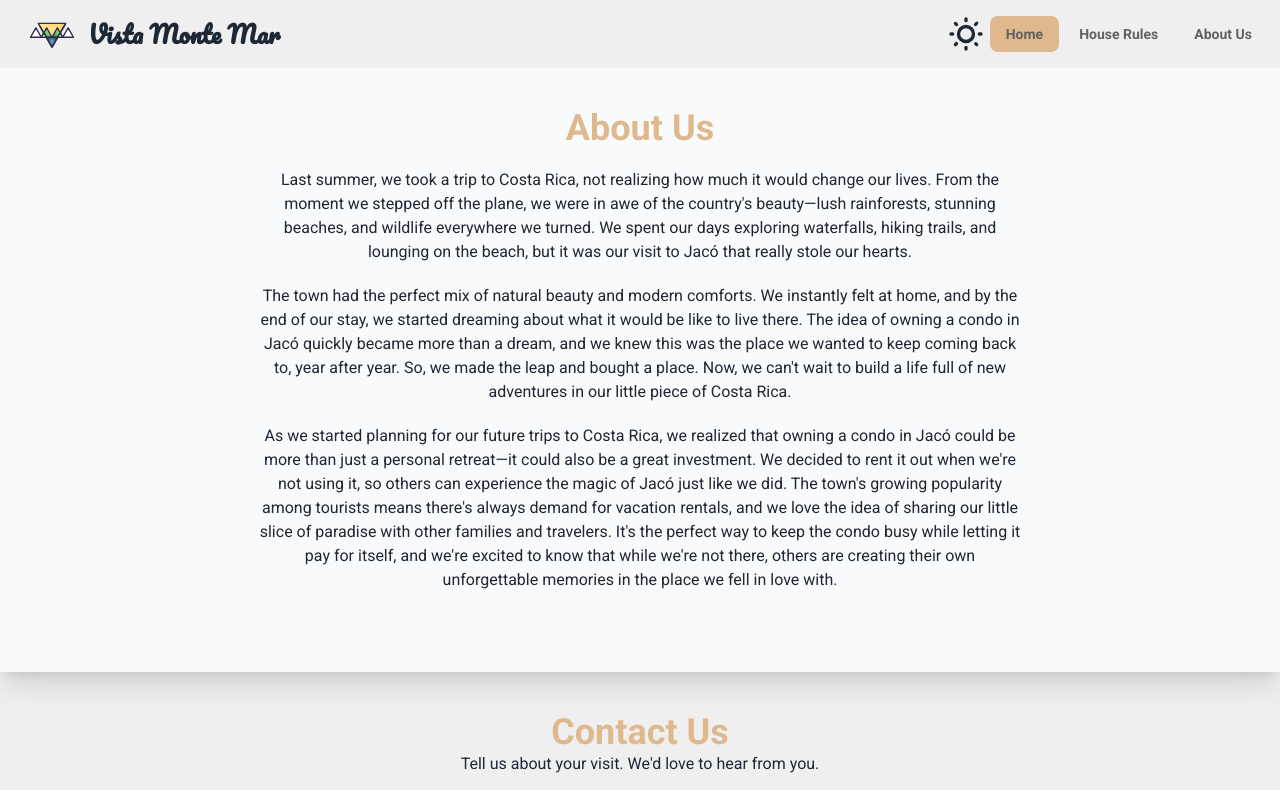
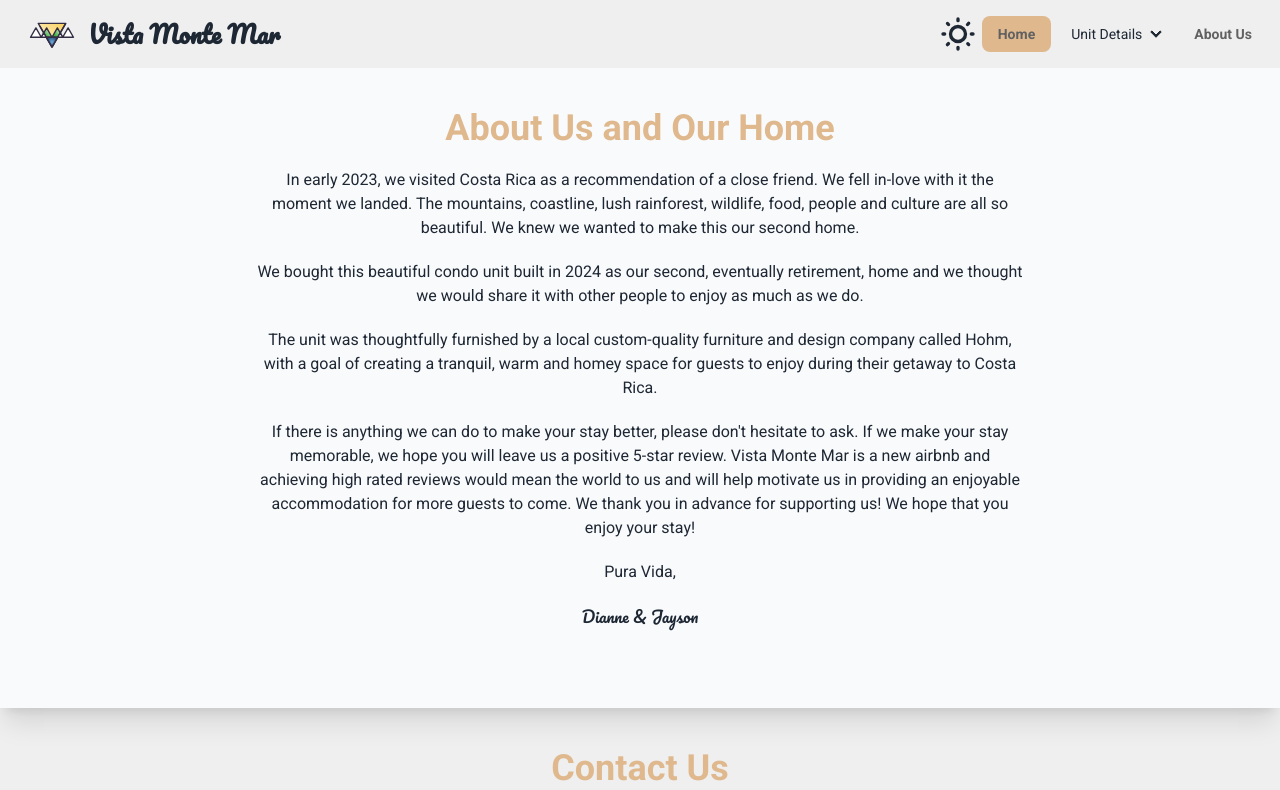
Before and after one commit to jmalab1/vista-monte-mar-app, a React (Vite) app: page /vista_monte_mar/about_us in a window 1280 px wide. Shown: the top 790 px of the page. Built offline with nearby package versions, Linux system fonts and the light colour scheme; some icons are missing.

Commit message:
updates to nav

```diff
--- a/src/modules/Navbar/index.tsx
+++ b/src/modules/Navbar/index.tsx
@@ -8,8 +8,17 @@ const NAV_MENU = [
     href: '/',
   },
   {
+    name: "Unit Details",
+    submenu: [
+      {
         name: 'House Rules',
         href: '/house_rules',
+      },
+      {
+        name: 'Directions',
+        href: '/directions',
+      },
+    ]
   },
   {
     name: 'About Us',
@@ -88,7 +97,13 @@ export const Navbar = () => {
       </div>
       <div className="flex-none hidden lg:block">
         <ul className="flex gap-1 menu menu-horizontal px-1">
-          {NAV_MENU.map(({ name, href }) => (
+          {NAV_MENU.map(({ name, href, submenu }) => {
+            if (submenu) {
+              return (<li>
+                <details>
+                  <summary>{name}</summary>
+                  <ul className="bg-base-100 rounded-t-none p-2 z-50">
+                    {submenu.map(({ name, href }) => (
                       <li>
                         <Link
                           to={href}
@@ -99,6 +114,24 @@ export const Navbar = () => {
                         </Link>
                       </li>
                     ))}
+                  </ul>
+                </details>
+              </li>
+              );
+            } else {
+              return (
+                <li>
+                  <Link
+                    to={href}
+                    className={`text-md text-gray-700 font-bold ${activeMenuItem == name ? 'bg-secondary' : ''}`}
+                    onClick={(e) => handleMenuClick(e, name)}
+                  >
+                    {name}
+                  </Link>
+                </li>
+              );
+            }
+          })}
         </ul>
       </div>
       <div className="drawer lg:hidden sm:block w-12 ml-2 mr-2">
@@ -135,17 +168,41 @@ export const Navbar = () => {
             className="drawer-overlay"
           ></label>
           <ul className="menu bg-base-200 text-base-content min-h-full w-80 p-4">
-            {NAV_MENU.map(({ name, href }) => (
+            {NAV_MENU.map(({ name, href, submenu }) => {
+              if (submenu) {
+                return (<li>
+                  <details>
+                    <summary>{name}</summary>
+                    <ul className="bg-base-100 rounded-t-none p-2 z-50">
+                      {submenu.map(({ name, href }) => (
                         <li>
                           <Link
                             to={href}
-                  className={`text-md font-bold ${activeMenuItem == name ? 'bg-secondary text-gray-700' : ''}`}
+                            className={`text-md text-gray-700 font-bold ${activeMenuItem == name ? 'bg-secondary' : ''}`}
                             onClick={(e) => handleMenuClick(e, name)}
                           >
                             {name}
                           </Link>
                         </li>
                       ))}
+                    </ul>
+                  </details>
+                </li>
+                );
+              } else {
+                return (
+                  <li>
+                    <Link
+                      to={href}
+                      className={`text-md text-gray-700 font-bold ${activeMenuItem == name ? 'bg-secondary' : ''}`}
+                      onClick={(e) => handleMenuClick(e, name)}
+                    >
+                      {name}
+                    </Link>
+                  </li>
+                );
+              }
+            })}
           </ul>
         </div>
       </div>
--- a/src/sections/AboutUsSection/about_us.json
+++ b/src/sections/AboutUsSection/about_us.json
@@ -1,5 +1,26 @@
 [
-  "Last summer, we took a trip to Costa Rica, not realizing how much it would change our lives. From the moment we stepped off the plane, we were in awe of the country's beauty—lush rainforests, stunning beaches, and wildlife everywhere we turned. We spent our days exploring waterfalls, hiking trails, and lounging on the beach, but it was our visit to Jacó that really stole our hearts.",
-  "The town had the perfect mix of natural beauty and modern comforts. We instantly felt at home, and by the end of our stay, we started dreaming about what it would be like to live there. The idea of owning a condo in Jacó quickly became more than a dream, and we knew this was the place we wanted to keep coming back to, year after year. So, we made the leap and bought a place. Now, we can't wait to build a life full of new adventures in our little piece of Costa Rica.",
-  "As we started planning for our future trips to Costa Rica, we realized that owning a condo in Jacó could be more than just a personal retreat—it could also be a great investment. We decided to rent it out when we're not using it, so others can experience the magic of Jacó just like we did. The town's growing popularity among tourists means there's always demand for vacation rentals, and we love the idea of sharing our little slice of paradise with other families and travelers. It's the perfect way to keep the condo busy while letting it pay for itself, and we're excited to know that while we're not there, others are creating their own unforgettable memories in the place we fell in love with."
+  {
+    "text": "In early 2023, we visited Costa Rica as a recommendation of a close friend. We fell in-love with it the moment we landed. The mountains, coastline, lush rainforest, wildlife, food, people and culture are all so beautiful. We knew we wanted to make this our second home.",
+    "font": ""
+  },
+  {
+    "text": "We bought this beautiful condo unit built in 2024 as our second, eventually retirement, home and we thought we would share it with other people to enjoy as much as we do.",
+    "font": ""
+  },
+  {
+    "text": "The unit was thoughtfully furnished by a local custom-quality furniture and design company called Hohm, with a goal of creating a tranquil, warm and homey space for guests to enjoy during their getaway to Costa Rica.",
+    "font": ""
+  },
+  {
+    "text": "If there is anything we can do to make your stay better, please don't hesitate to ask. If we make your stay memorable, we hope you will leave us a positive 5-star review. Vista Monte Mar is a new airbnb and achieving high rated reviews would mean the world to us and will help motivate us in providing an enjoyable accommodation for more guests to come. We thank you in advance for supporting us! We hope that you enjoy your stay!",
+    "font": ""
+  },
+  {
+    "text": "Pura Vida,",
+    "font": ""
+  },
+  {
+    "text": "Dianne & Jayson",
+    "font": "Pacifico"
+  }
 ]
--- a/src/sections/AboutUsSection/index.tsx
+++ b/src/sections/AboutUsSection/index.tsx
@@ -5,10 +5,10 @@ export const AboutUsSection = () => {
   return (
     <section className="px-8 pb-10 bg-base-200 shadow-xl" id="house_rules">
       <div className="mb-10 grid place-items-center text-center">
-        <SectionHeader title="About Us">
+        <SectionHeader title="About Us and Our Home">
           <div className="lg:ml-56 lg:mr-56">
             {about.map((a) => (
-              <p className="text-md mt-5">{a}</p>
+              <p className={`text-md mt-5 font-[${a.font}]`}>{a.text}</p>
             ))}
           </div>
         </SectionHeader>
```
Lines whose indentation alone changed are shown as unchanged.
